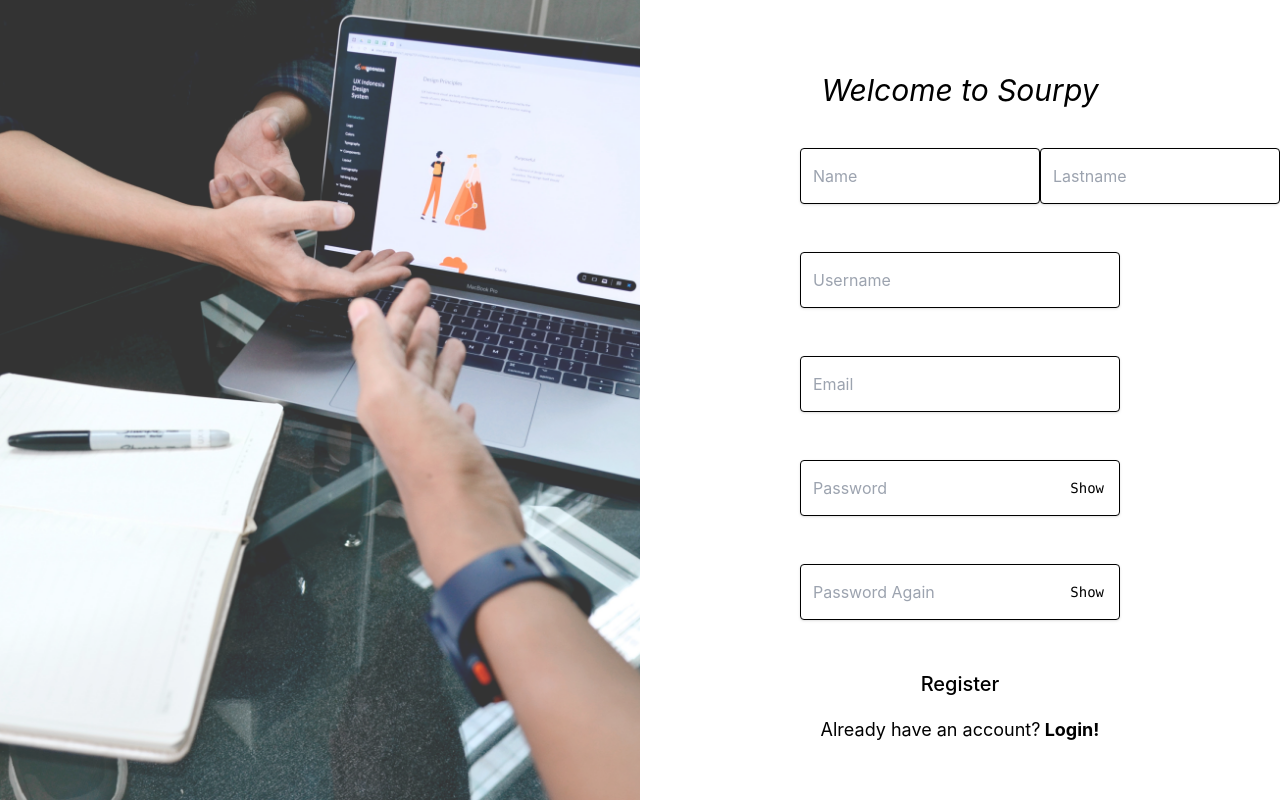
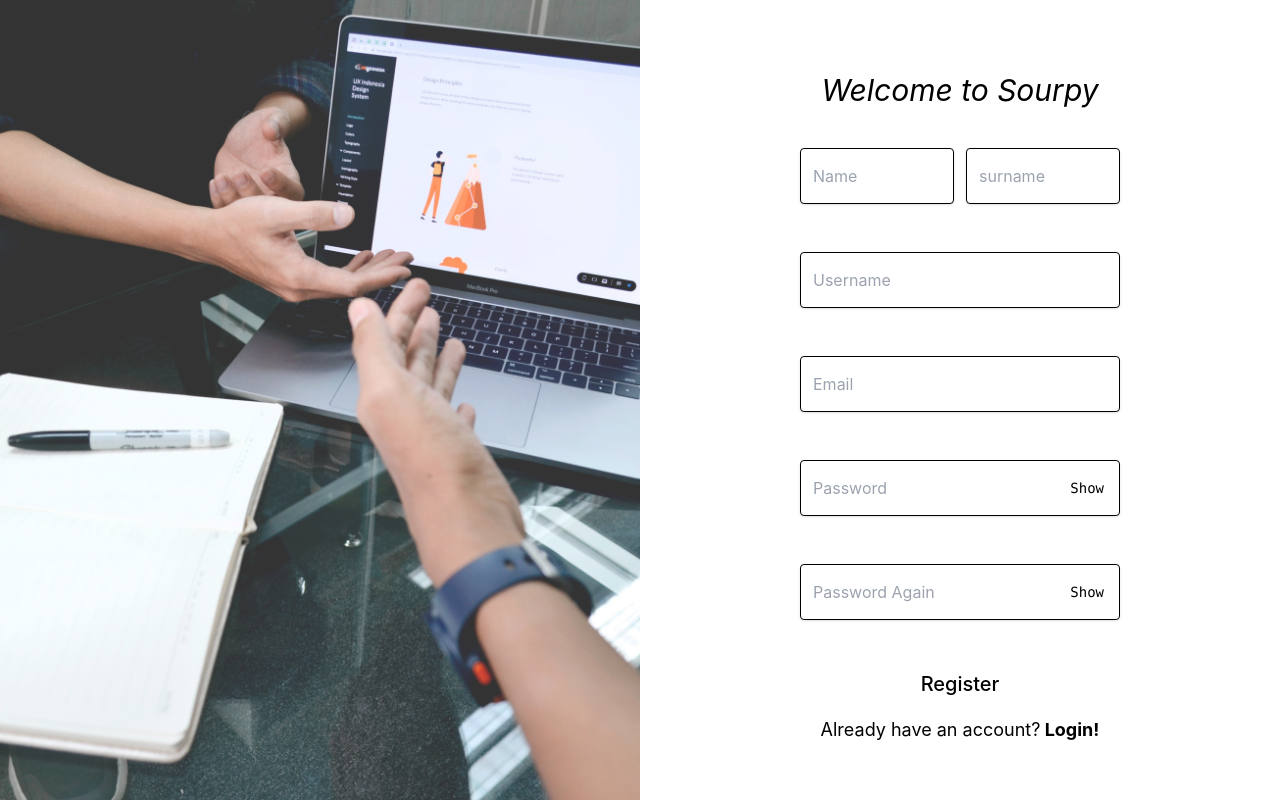
Before and after one commit to ismailertuglu14/sourpy_app_fe, a React (Create React App) app: page /register in a window 1280 px wide. Built offline with nearby package versions, Linux system fonts and the light colour scheme.

Commit message:
Register features changed

```diff
--- a/src/view/authentication/register/index.tsx
+++ b/src/view/authentication/register/index.tsx
@@ -1,12 +1,14 @@
-import React, { useState } from "react";
+import React, { useRef, useState } from "react";
 import { Formik, Form, Field } from "formik";
 import { useNavigate } from "react-router-dom";
 import { LoginRequest } from "../login/models/login_request";
 import { validationSchema } from "./models/validation_schema";
+import { register } from "./services/register_service";
+import { RegisterRequest } from "./models/register_request";
 
 interface FormValues {
   sourpy_name: string;
-  sourpy_lastname: string;
+  sourpy_surname: string;
   sourpy_username: string;
   sourpy_password: string;
   sourpy_password_again: string;
@@ -14,7 +16,7 @@
 }
 const initialValues: FormValues = {
   sourpy_name: "",
-  sourpy_lastname: "",
+  sourpy_surname: "",
   sourpy_username: "",
   sourpy_password: "",
   sourpy_password_again: "",
@@ -24,19 +26,24 @@
 const Register: React.FC = () => {
   /// [pwdSecure] is using for password show/hide button
   const [pwdSecure, setPwdSecure] = useState(true);
-
+  // const [pwdAgainSecure, setPwdAgainSecure] = useState(true);
+  const pwdRef = useRef(true);
   const navigate = useNavigate();
 
   /// Send request if [Formik] doesn't have an error
   const handleLogin = (formValues: FormValues) => {
     validationSchema.isValid(formValues).then(function (isValid) {
       if (isValid) {
-        const user = new LoginRequest(
+        const user = new RegisterRequest(
+          formValues.sourpy_name,
+          formValues.sourpy_surname,
           formValues.sourpy_username,
+          formValues.sourpy_email,
           formValues.sourpy_password
         );
-        // TODO: Login function here.
-        // login(user)
+        // TODO: register function here.
+        // register(user)
+        register(user);
         console.log("Request has been sent");
       } else {
         console.log("Some error occured");
@@ -47,7 +54,7 @@
   return (
     <div className="flex flex-row w-full h-screen ">
       {/* Left Image Side */}
-      <div className="w-[100%] h-screen bg-green-400 flex">
+      <div className="hidden lg:flex lg:w-[100%] h-screen bg-green-400 ">
         <img
           src="/assets/images/login-banner.jpg"
           alt="Sourpy Login"
@@ -74,12 +81,12 @@
                 </p>
                 <div className="flex flex-row w-1/2 justify-between">
                   {/* Name input start */}
-                  <div className="flex flex-col">
+                  <div className="flex flex-col mr-3">
                     <Field
                       id="sourpy_name"
                       name="sourpy_name"
                       placeholder="Name"
-                      className="w-60 h-14 shadow appearance-none border rounded py-2 px-3  text-black leading-tight focus:outline-none focus:shadow-outline my-6"
+                      className="w-full h-14 shadow appearance-none border rounded py-2 px-3  text-black leading-tight focus:outline-none focus:shadow-outline my-6"
                       errors={errors} //Formik errors object
                       touched={touched} //Formik touched props
                       autoFocus={false}
@@ -92,24 +99,24 @@
                   </div>
                   {/* Name input end */}
 
-                  {/* Lastname input start */}
+                  {/* surname input start */}
                   <div className="flex flex-col">
                     <Field
-                      id="sourpy_lastname"
-                      name="sourpy_lastname"
-                      placeholder="Lastname"
-                      className="w-60 h-14 shadow appearance-none border rounded py-2 px-3  text-black leading-tight focus:outline-none focus:shadow-outline my-6"
+                      id="sourpy_surname"
+                      name="sourpy_surname"
+                      placeholder="surname"
+                      className="w-full h-14 shadow appearance-none border rounded py-2 px-3  text-black leading-tight focus:outline-none focus:shadow-outline my-6"
                       errors={errors} //Formik errors object
                       touched={touched} //Formik touched props
                       autoFocus={false}
                     />
                     <p className="my-0 py-0">
-                      {errors.sourpy_lastname && touched.sourpy_lastname ? (
-                        <div>{errors.sourpy_lastname}</div>
+                      {errors.sourpy_surname && touched.sourpy_surname ? (
+                        <div>{errors.sourpy_surname}</div>
                       ) : null}
                     </p>
                   </div>
-                  {/* Lastname input end */}
+                  {/* surname input end */}
                 </div>
                 {/* Username input start*/}
                 <Field
```
